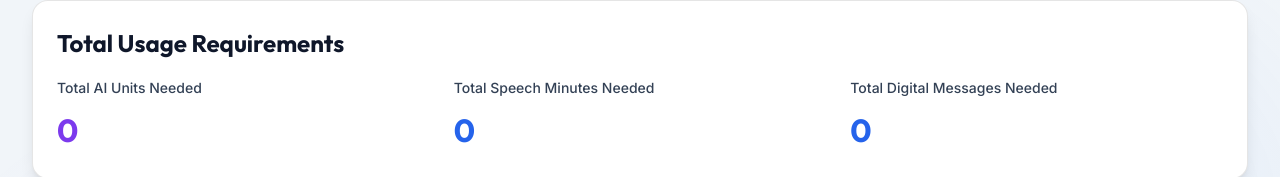
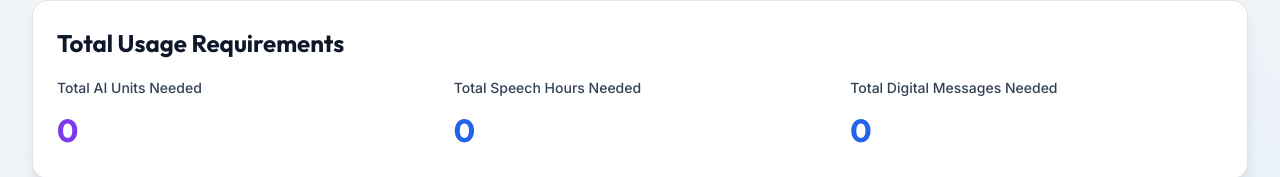
Before and after one commit to jredsell/roicalculator, a React (Vite) app: page / in a window 1280 px wide. Shown: the part 1617-1794 px from the top of the page. Built offline with nearby package versions, Linux system fonts and the light colour scheme.

Commit message:
changed minutes to hours

```diff
--- a/src/App.jsx
+++ b/src/App.jsx
@@ -563,9 +563,9 @@ function App() {
                   </div>
                 </div>
                 <div>
-                  <div className="metric-label">Total Speech Minutes Needed</div>
+                  <div className="metric-label">Total Speech Hours Needed</div>
                   <div className="metric-value" style={{ fontSize: '2rem', color: 'var(--accent-secondary)' }}>
-                    {Math.round(results.totalSpeechMinutes).toLocaleString()}
+                    {Math.round(results.totalSpeechHours).toLocaleString()}
                   </div>
                 </div>
                 <div>
--- a/src/components/ResultsDashboard.jsx
+++ b/src/components/ResultsDashboard.jsx
@@ -156,7 +156,7 @@ export default function ResultsDashboard({ results, useCases, globalSettings })
                     <button onClick={() => setActiveTooltip(null)} style={{ background: 'none', border: 'none', cursor: 'pointer', color: 'var(--text-muted)' }}><X size={14} /></button>
                   </div>
                   <p style={{ margin: 0, fontSize: '0.85rem', lineHeight: 1.4, color: 'var(--text-secondary)', fontWeight: 400 }}>
-                    To realise this as hard cash savings, the business must shrink headcount via natural attrition or repurpose these agents to revenue-generating tasks.
+                    To realise this as hard cash savings, the business must shrink headcount via natural attrition or repurpose these agents to other areas or departments.
                   </p>
                 </div>
               )}
```
